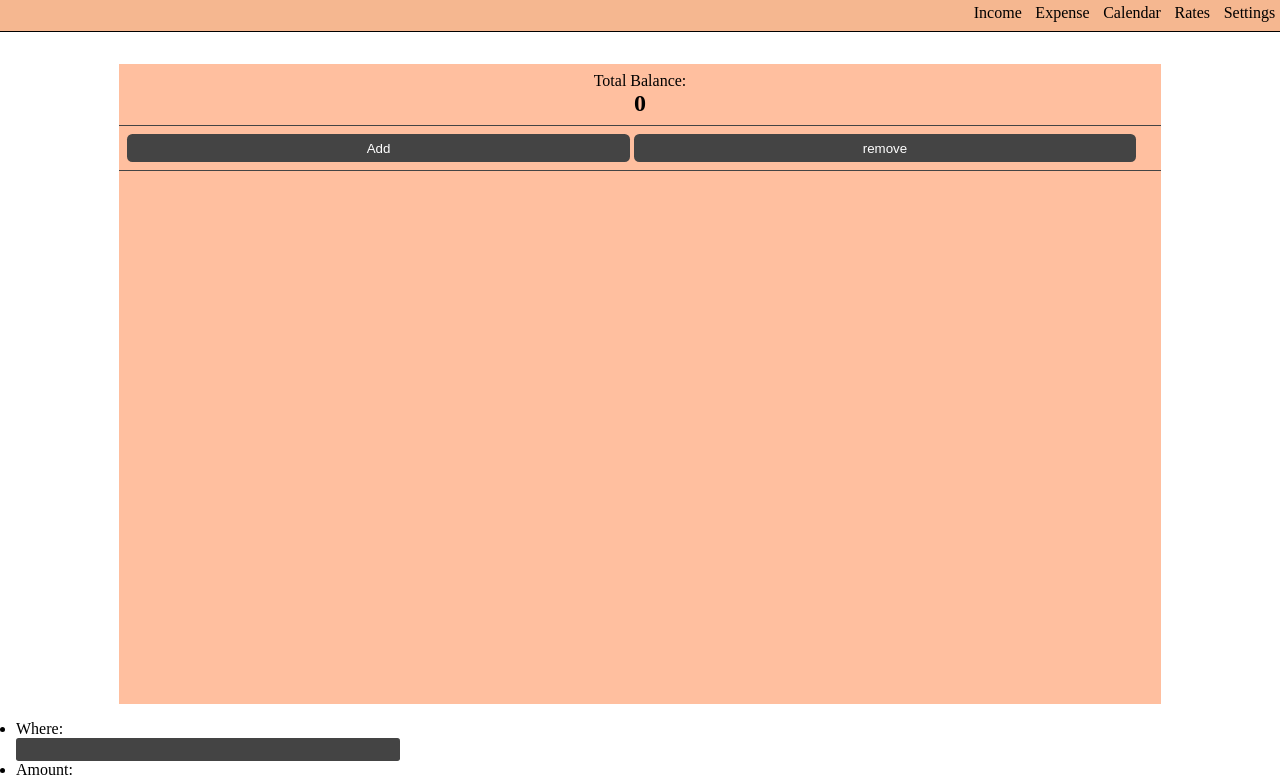
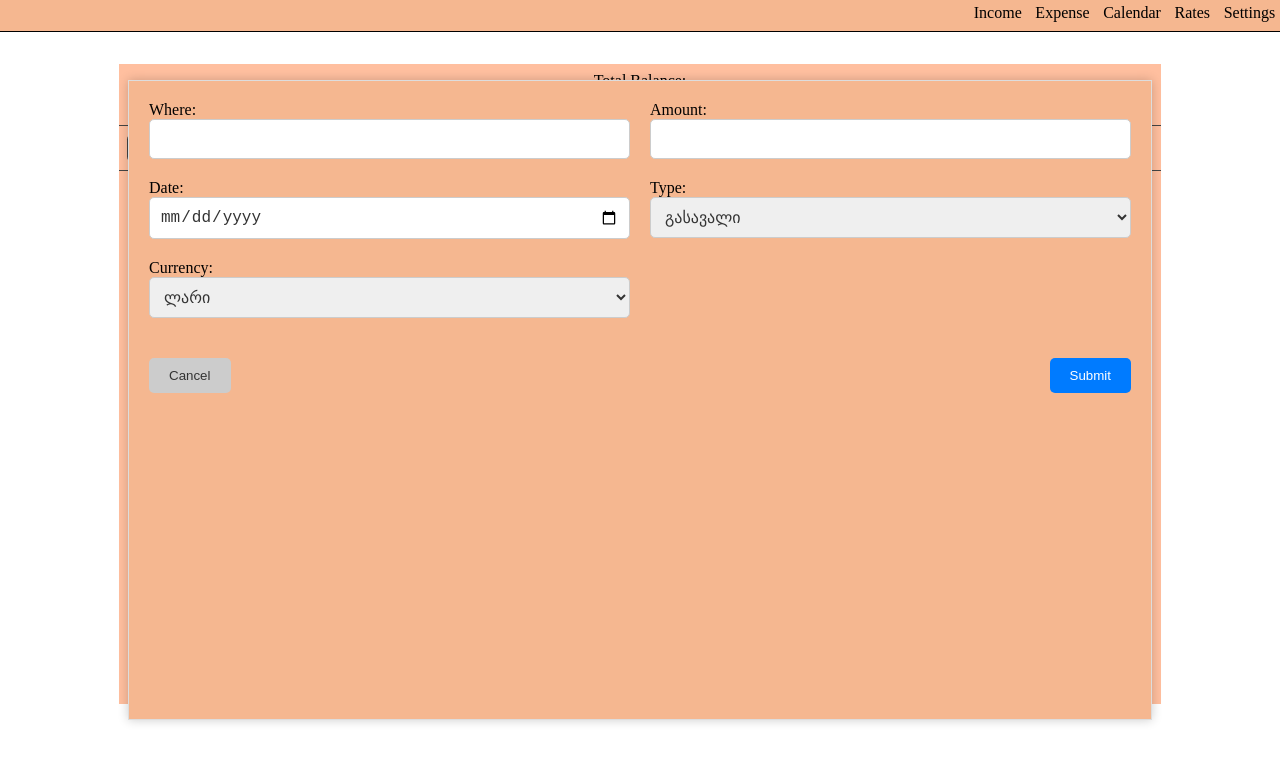
Before and after one commit to Noza96/ZenVault, a website: page Index.html in a window 1280 px wide. Both pictures are taken after a click on the button "Add". Shown: the top 776 px of the page. Drawn offline with Linux system fonts and the light colour scheme.

Commit message:
JS Updated, added ability to add, view information

```diff
--- a/Index.html
+++ b/Index.html
@@ -33,22 +33,28 @@
     </main>
 
     <section class="addTransaction" id="addTransaction">
+
         <ul>
+
             <li>Where: <br>
-                <input type="text" id="addTransactionVendor">
+                <input type="text" id="addTransactionVendorInput">
             </li>
+
             <li>Amount: <br>
                 <input type="number" id="addTransactionPrice">
             </li>
+
             <li>Date: <br>
                 <input type="date" id="addTransactionDate">
             </li>
+
             <li>Type: <br>
                 <select name="type" id="addTransactionType">
                     <option value="გასავალი" dafault>გასავალი</option>
                     <option value="შემოსავალი">შემოსავალი</option>
                 </select>
             </li>
+
             <li>Currency: <br>
                 <select name="type" id="addTransactionCurrency">
                     <option value="Gel" dafault>ლარი</option>
@@ -58,10 +64,12 @@
             </li>
 
         </ul>
+
         <div>
             <button onclick="closeNewTransaction()">Cancel</button>
             <button onclick="storeTransactionData()">Submit</button>
         </div>
+
     </section>
 
 <section class="transactionWrapper" id="transactionWrapper">
--- a/script/main.js
+++ b/script/main.js
@@ -18,7 +18,7 @@ function clearData() {
 }
 
 function openNewTransaction(){
-    document.getElementById('addTransaction').style.display = "grid"  ;
+    document.getElementById('addTransaction').style.display = "block"  ;
 };
 function closeNewTransaction() {
     document.getElementById('addTransaction').style.display = "none"  ;
--- a/style.scss
+++ b/style.scss
@@ -1,6 +1,7 @@
 @use './style/breakpoints';
 @use './style/components';
 @use './style/color' as cl;
+@use './style/transaction';
 
 
 
--- a/style/_components.scss
+++ b/style/_components.scss
@@ -1,5 +1,7 @@
 @use './color' as cl;
 @use './mixin' as *;
+@use './transaction';
+
 
 main{
     display: grid;
@@ -71,6 +73,7 @@ nav{
         }
     }
 }
+
 
 .transactionWrapper{
     position: absolute;
@@ -144,39 +147,76 @@ nav{
     }
    }
 }
+.addTransaction {
+    display: none;
+    position: absolute;
+    background-color: cl.$secondary;
+    border: 1px solid #ddd;
+    box-shadow: 0 0 10px rgba(0, 0, 0, 0.2);
+    top: 10%;
+    left: 10%;
+    width: 80%;
+    height: 80%;
+    padding: 20px;
 
-.addTransaction{
-    display: none;
-    // display: grid;
-    grid-template-columns: 1fr 1fr 1fr;
-    grid-template-rows: 1fr 1fr 1fr;
-    height: 40%;
-    width: 40%;
-    left: 30%;
-    top: 20%;
-    ul{
-        grid-column: 1/4;
-        grid-row: 1/2;
-        // background-color: red;
-        padding: 1em;
+    ul {
+      list-style: none;
+      padding: 0;
+      margin: 0;
+      display: flex;
+      flex-wrap: wrap;
+      justify-content: space-between;
+
+      li {
+        margin-bottom: 20px;
+        width: calc(50% - 10px); // Adjust the width as needed
+        label {
+          display: block;
+          font-weight: bold;
+          color: #333; // Text color
+        }
+        input[type="text"],
+        input[type="number"],
+        input[type="date"],
+        select {
+          width: 100%;
+          padding: 10px;
+          border: 1px solid #ccc;
+          border-radius: 5px;
+          font-size: 16px;
+          color: #333; // Text color
+          &:focus {
+            outline: none;
+            border-color: #007bff; // Change to your preferred focus color
+          }
+        }
+      }
+
+      select {
+        cursor: pointer;
+      }
     }
-    input{
-        background-color: cl.$accent;
-        color: cl.$light-text;
-        padding: .2em;
-        width: 80%;
-        outline: none;
+
+    div {
+      display: flex;
+      justify-content: space-between;
+      margin-top: 20px;
+
+      button {
+        padding: 10px 20px;
         border: none;
-        border-radius: .2em;
-        padding: .3em;
+        border-radius: 5px;
+        cursor: pointer;
+
+        &:first-child {
+          background-color: #ccc; // Change to your preferred cancel button color
+          color: #333; // Text color
+        }
+
+        &:last-child {
+          background-color: #007bff; // Change to your preferred submit button color
+          color: #fff; // Text color
+        }
+      }
     }
-    div{
-        grid-column: 1/4;
-        grid-row: 3;
-        border: none;
-        button{
-            display: inline;
-            width: 49%;
-        }
-    }
-}
+  }
```
Also changed, not shown: style.css, style/transaction.css (added), style/transaction.scss (added), 3 other files.
